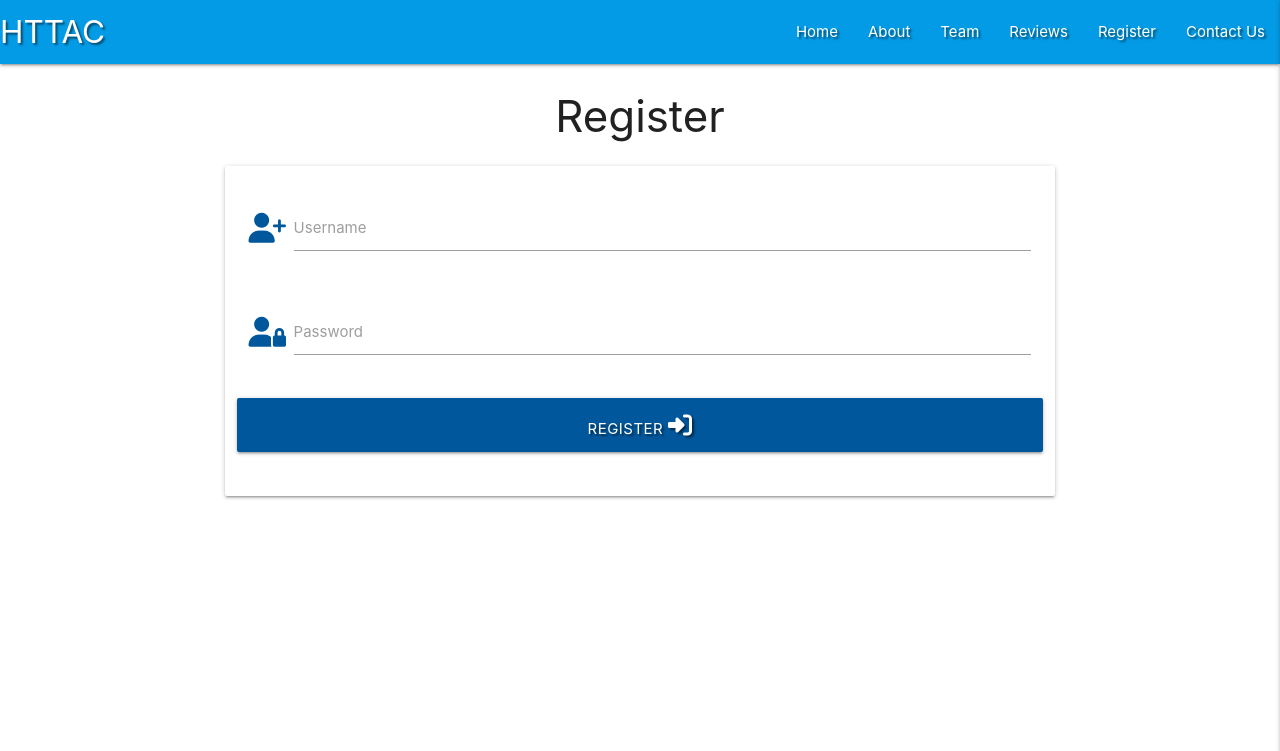
After one commit to Nosjazz/milestone_3, a Flask app: page /register in a window 1280 px wide. The commit adds this page. Shown: the top 751 px of the page. Run offline with Flask 2, Linux system fonts and the light colour scheme; some libraries are stand-ins or nearby versions.

Commit message:
add register template

```diff
--- a/app.py
+++ b/app.py
@@ -4,6 +4,7 @@ from flask import (
     redirect, request, session, url_for)
 from flask_pymongo import PyMongo
 from bson.objectid import ObjectId
+from werkzeug.security import generate_password_hash, check_password_hash
 if os.path.exists("env.py"):
     import env
 
@@ -23,6 +24,9 @@ def get_feedback():
     feedback = mongo.db.feedback.find()
     return render_template("tasks.html", feedback=feedback)
 
+@app.route("/register", methods=["GET","POST"])
+def register():
+    return render_template("register.html")
 
 if __name__ == "__main__":
     app.run(host=os.environ.get("IP"),
--- a/templates/base.html
+++ b/templates/base.html
@@ -23,7 +23,7 @@
                 <li><a href="#">About</a></li>
                 <li><a href="#">Team</a></li>
                 <li><a href="#">Reviews</a></li>
-                <li><a href="#">Login</a></li>
+                <li><a href="{{ url_for('register') }}">Register</a></li>
                 <li><a href="#">Contact Us</a></li>
             </ul>
             </div>
@@ -36,7 +36,7 @@
             <li><a href="#">About</a></li>
             <li><a href="#">Team</a></li>
             <li><a href="#">Reviews</a></li>
-            <li><a href="#">Login</a></li>
+                <li><a href="{{ url_for('register') }}">Register</a></li>
             <li><a href="#">Contact Us</a></li>
         </ul>
     </header>
--- /dev/null
+++ b/templates/register.html
@@ -0,0 +1,35 @@
+{% extends "base.html" %}
+{% block content %}
+
+ <h3 class="center-align">Register</h3>
+
+<div class="row">
+    <form class="col s12 m8 offset-m2" method="POST" action="{{ url_for('register') }}">
+        <div class="card-panel">
+        <!-- Username -->
+            <div class="row">
+                <div class="input-field col s12">
+                    <i class="fas fa-user-plus prefix light-blue-text text-darken-4"></i>
+                    <input id="username" name="username" type="text" class="validate">
+                    <label for="username">Username</label>
+                </div>
+            </div>
+        <!-- password -->
+                <div class="row">
+                    <div class="input-field col s12">
+                        <i class="fas fa-user-lock prefix light-blue-text text-darken-4"></i>
+                    <input id="password" name="password" type="password" class="validate">
+                    <label for="password">Password</label>
+                    </div>
+                </div>
+        <!-- register -->
+                <div class="row">
+                    <button type="submit" class="col s12 btn-large light-blue darken-4 text-shadow">
+                    Register <i class="fas fa-sign-in-alt"></i>
+                     </button>
+                </div>
+        </div>
+    </form>
+</div>
+
+{% endblock %}
```
